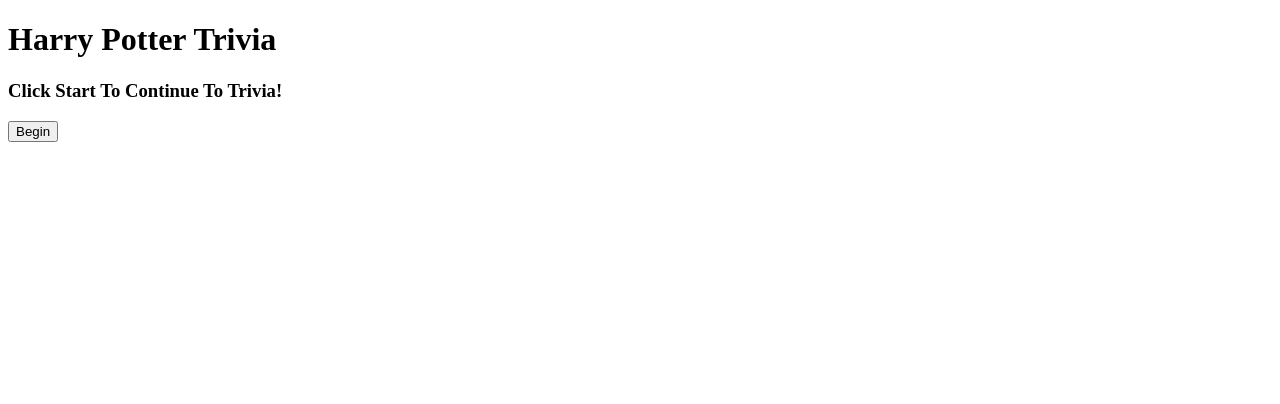
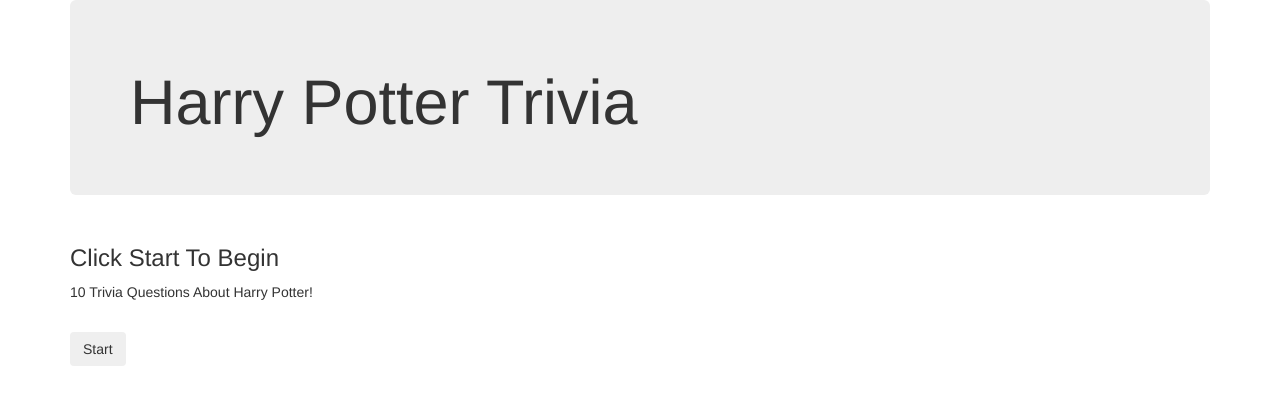
Before and after one commit to jkampa3/Homework_Week_5, a plain HTML site: page trivia_basic/index.html in a window 1280 px wide. Drawn offline with nearby package versions, Linux system fonts and the light colour scheme.

Commit message:
HTML Work

```diff
--- a/trivia_basic/index.html
+++ b/trivia_basic/index.html
@@ -5,23 +5,38 @@
     <meta name="viewport" content="width=device-width, initial-scale=1.0">
 
     <title>Basic Trivia Game</title>
+
+    <link rel="stylesheet" href="https://maxcdn.bootstrapcdn.com/bootstrap/3.3.7/css/bootstrap.min.css" integrity="sha384-BVYiiSIFeK1dGmJRAkycuHAHRg32OmUcww7on3RYdg4Va+PmSTsz/K68vbdEjh4u" crossorigin="anonymous">
+    <link rel="stylesheet" type="text/css" href="assets/css/style.css">
 </head>
+
+<header>
+
+    <div class="container">
+        <div class="jumbotron">
+          <h1>Harry Potter Trivia</h1>
+        </div>
+    </div>
+
+</header>
+
 <body>
 
     <div class="container">
 
         <div class="row">
 
-            <div class="col">
+            <div class="col-md-12">
 
-                <h1>
-                    Harry Potter Trivia
-                </h1>
                 <h3>
-                    Click Start To Continue To Trivia!
+                    Click Start To Begin
                 </h3>
-                <button type="button">
-                    Begin
+                <p>
+                    10 Trivia Questions About Harry Potter!
+                </p>
+<br>
+                <button type="button" class="btn" id="startButton">
+                    Start
                 </button>
 
             </div>
@@ -31,4 +46,6 @@
     </div>
 
 </body>
+
+
 </html>
```
